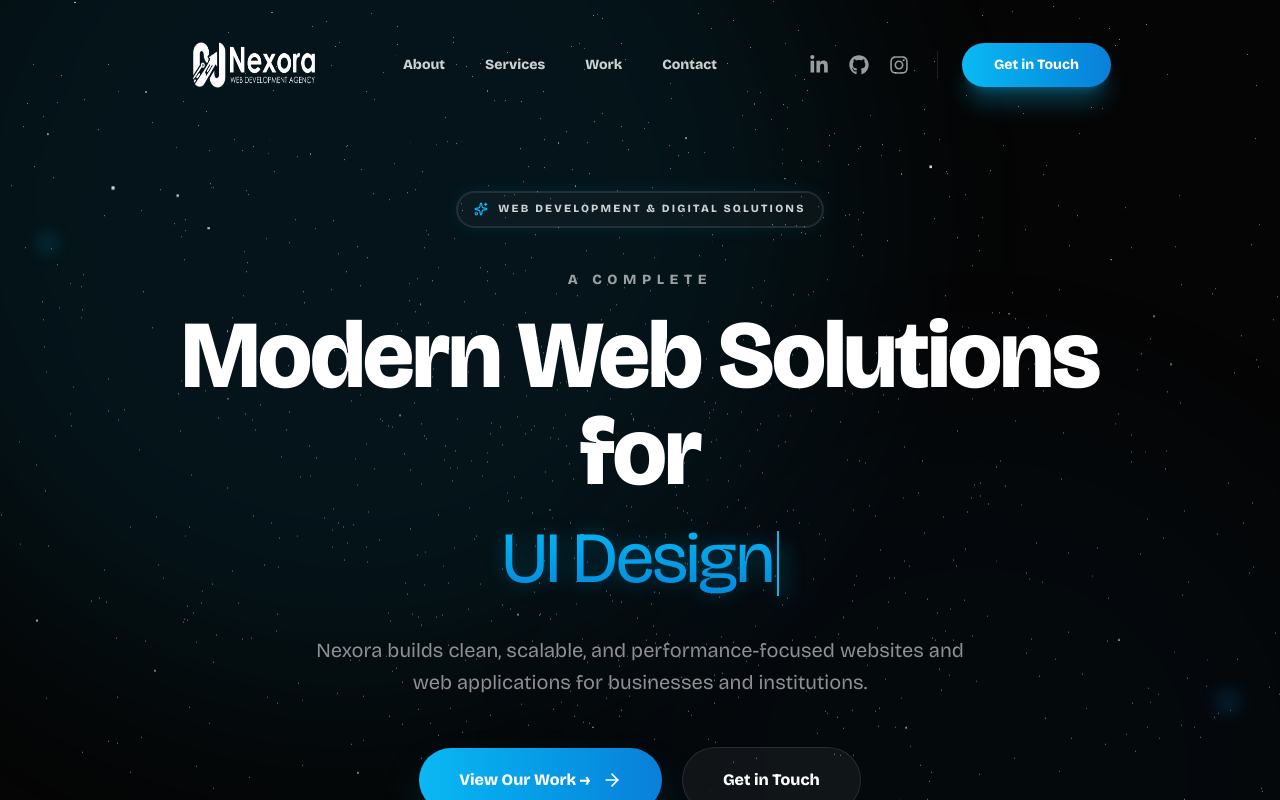
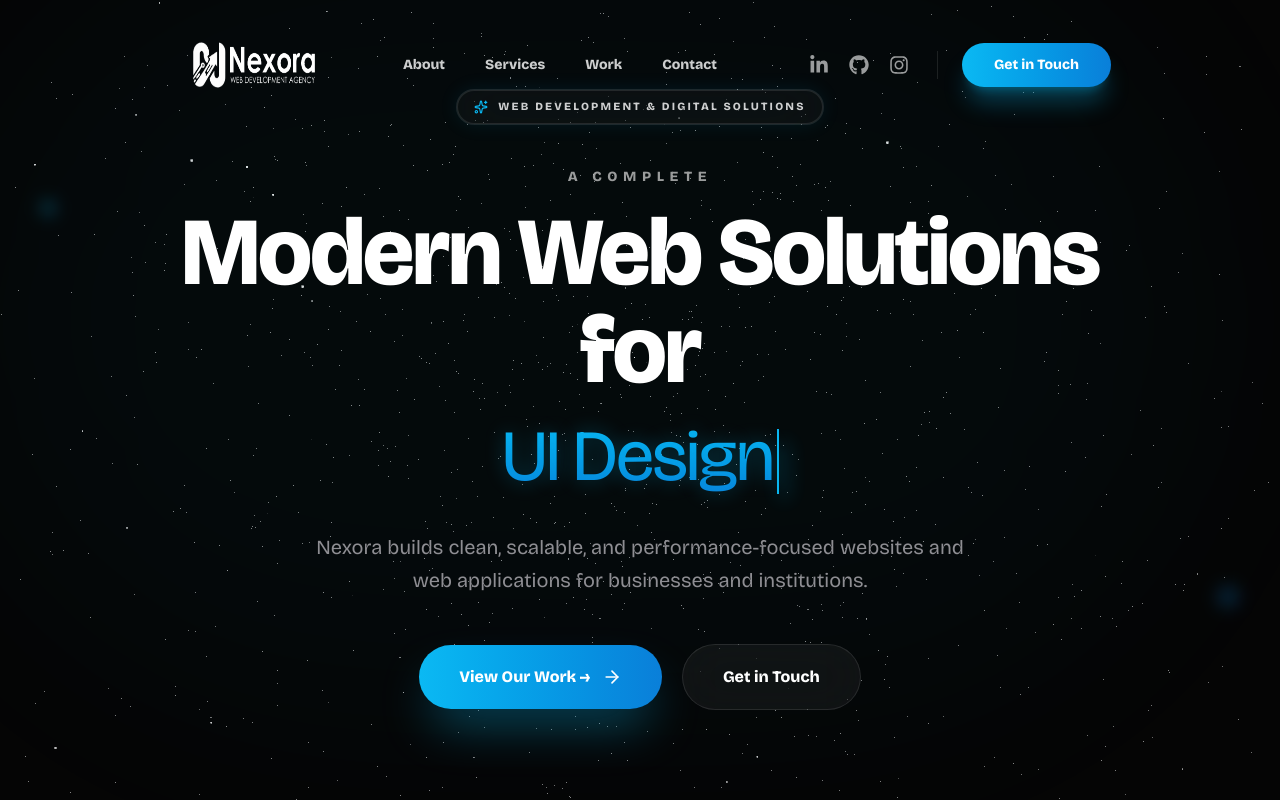
Before and after one commit to navaneethpv/nexora-agency, a Next.js app: page / in a window 1280 px wide. Shown: the top 800 px of the page. Built offline with nearby package versions, Linux system fonts and the light colour scheme.

Commit message:
feat: Add `useMagnetic` hook and enhance page animations by integrating `ScrollReveal` with new direction, distance, and delay props.

```diff
--- a/src/app/about/page.tsx
+++ b/src/app/about/page.tsx
@@ -58,7 +58,7 @@ export default function AboutPage() {
             <section className="py-16 md:py-24 relative">
                 <div className="section-container">
                     <div className="grid grid-cols-1 lg:grid-cols-2 gap-10 lg:gap-16 items-center">
-                        <ScrollReveal>
+                        <ScrollReveal direction="left" distance={60}>
                             <div className="space-y-6 text-center lg:text-left">
                                 <div className="inline-flex items-center gap-2 px-3 py-1 rounded-full bg-white/5 border border-white/10 text-xs font-bold uppercase tracking-widest text-accent">
                                     <Shield size={14} />
@@ -78,7 +78,7 @@ export default function AboutPage() {
                                 </p>
                             </div>
                         </ScrollReveal>
-                        <ScrollReveal>
+                        <ScrollReveal direction="right" distance={60} delay={0.2}>
                             <div className="grid grid-cols-2 gap-4">
                                 {[
                                     { title: "Clear Communication", desc: "Simple explanations and transparent workflows.", accent: "border-l-accent", hover: "group-hover:text-accent" },
--- a/src/app/process/page.tsx
+++ b/src/app/process/page.tsx
@@ -105,7 +105,12 @@ export default function ProcessPage() {
                 <div className="section-container">
                     <div className="grid grid-cols-1 md:grid-cols-2 lg:grid-cols-3 gap-6">
                         {steps.map((item, i) => (
-                            <ScrollReveal key={i} delay={i * 0.1}>
+                            <ScrollReveal
+                                key={i}
+                                delay={i * 0.1}
+                                direction={i % 3 === 0 ? "left" : i % 3 === 1 ? "up" : "right"}
+                                distance={40}
+                            >
                                 <div className="h-full p-8 rounded-3xl glass-card border border-white/5 bg-white/2 hover:bg-white/5 transition-all duration-300 group relative overflow-hidden">
                                     {/* Step Number Background */}
                                     <div className="absolute -right-4 -top-4 text-8xl font-bold text-white/5 select-none pointer-events-none group-hover:text-accent/10 transition-colors">
--- a/src/app/work/page.tsx
+++ b/src/app/work/page.tsx
@@ -34,7 +34,7 @@ export default function WorkListing() {
 
                     <div className="flex flex-col gap-32 md:gap-64">
                         {projects.map((item, i) => (
-                            <ScrollReveal key={item.slug}>
+                            <ScrollReveal key={item.slug} direction={i % 2 === 0 ? "right" : "left"} delay={0.1}>
                                 <div className={`flex flex-col ${i % 2 === 0 ? 'lg:flex-row' : 'lg:flex-row-reverse'} gap-10 md:gap-20 items-center group`}>
                                     {/* Visual Frame */}
                                     <div className="w-full lg:w-[60%] relative">
--- a/src/components/Hero.tsx
+++ b/src/components/Hero.tsx
@@ -1,31 +1,17 @@
 "use client";
 
-import { motion, useScroll, useTransform } from "framer-motion";
 import dynamic from "next/dynamic";
 import { useRef, useState, useEffect } from "react";
 import { ArrowRight, Sparkles } from "lucide-react";
-import { useInView } from "react-intersection-observer";
+import { motion, Variants } from "framer-motion";
+import useMagnetic from "@/hooks/useMagnetic";
+import Link from "next/link";
 
 const HeroBackground3D = dynamic(() => import("./HeroBackground3D"), { ssr: false });
 
 export default function Hero() {
-    const containerRef = useRef<HTMLDivElement>(null);
-    const { scrollYProgress } = useScroll({
-        target: containerRef,
-        offset: ["start start", "end start"],
-    });
-
-    // Intersection Observer to trigger animations when in view
-    // This helps performance by not running animations if they aren't visible (or delaying them slightly on load)
-    const { ref: inViewRef, inView } = useInView({
-        triggerOnce: true, // Only trigger once
-        threshold: 0.1,    // Trigger when 10% is visible
-        initialInView: true // Assume in view initially to avoid flicker, but observer still helps manage timing
-    });
-
-    const opacity = useTransform(scrollYProgress, [0, 0.8], [1, 0]);
-    const scale = useTransform(scrollYProgress, [0, 0.8], [1, 0.95]);
-    const y = useTransform(scrollYProgress, [0, 0.8], [0, 50]);
+    const magneticBtn1 = useMagnetic();
+    const magneticBtn2 = useMagnetic();
 
     // Typing Animation Logic
     const words = ["Web Development", "UI Design", "Visual Design"];
@@ -46,7 +32,7 @@ export default function Hero() {
             }
 
             if (!isDeleting && currentText === currentWord) {
-                setTimeout(() => setIsDeleting(true), 1500); // Pause at end
+                setTimeout(() => setIsDeleting(true), 1500);
             } else if (isDeleting && currentText === "") {
                 setIsDeleting(false);
                 setCurrentWordIndex((prev) => (prev + 1) % words.length);
@@ -55,77 +41,68 @@ export default function Hero() {
 
         const timer = setTimeout(handleTyping, typingSpeed);
         return () => clearTimeout(timer);
-    }, [currentText, isDeleting, currentWordIndex]);
+    }, [currentText, isDeleting, currentWordIndex, words, typingSpeed]);
 
-    const containerVariants: any = {
+    const containerVariants: Variants = {
         hidden: { opacity: 0 },
         visible: {
             opacity: 1,
             transition: {
                 staggerChildren: 0.1,
-                delayChildren: 0.1
-            }
-        }
+                delayChildren: 0.3,
+            },
+        },
     };
 
-    const itemVariants: any = {
-        hidden: { opacity: 0.01, y: 20 },
+    const itemVariants: Variants = {
+        hidden: { y: 20, opacity: 0 },
         visible: {
+            y: 0,
             opacity: 1,
-            y: 0,
             transition: {
-                duration: 0.5,
-                ease: "easeOut"
-            }
-        }
+                duration: 0.8,
+                ease: [0.16, 1, 0.3, 1] as any,
+            },
+        },
     };
 
     return (
-        <section
-            ref={containerRef}
-            className="relative pt-24 pb-12 md:pt-48 md:pb-32 flex flex-col items-center text-center px-6 overflow-hidden"
-        >
+        <section className="relative h-screen min-h-[800px] flex flex-col items-center justify-center text-center px-6 overflow-hidden">
             <HeroBackground3D />
-            {/* Background Glows & Orbs */}
-            <motion.div
-                style={{ opacity, scale, y }}
-                className="absolute inset-0 -z-10 overflow-hidden pointer-events-none"
-            >
-                <div
-                    className="absolute top-[-20%] left-[-10%] w-screen md:w-[70vw] h-[100vw] md:h-[70vw] bg-accent/15 blur-[60px] md:blur-[100px] rounded-full opacity-60 animate-float-slow"
-                />
-                <div
-                    className="absolute bottom-[-20%] right-[-10%] w-[90vw] md:w-[60vw] h-[90vw] md:h-[60vw] bg-accent-secondary/10 blur-[60px] md:blur-[100px] rounded-full opacity-40 animate-float-slower"
-                />
-            </motion.div>
 
+            {/* Background Glows */}
+            <div className="absolute inset-0 -z-10 overflow-hidden pointer-events-none">
+                <div className="absolute top-[-10%] left-[-5%] w-full h-full bg-accent/5 blur-[120px] rounded-full opacity-60" />
+            </div>
 
             <motion.div
-                ref={inViewRef}
                 variants={containerVariants}
                 initial="hidden"
-                animate={inView ? "visible" : "hidden"}
-                style={{ opacity, scale, y }}
-                className="relative z-10 flex flex-col items-center"
+                animate="visible"
+                className="relative z-10 flex flex-col items-center max-w-5xl mx-auto"
             >
                 <motion.div
                     variants={itemVariants}
-                    className="inline-flex items-center gap-2.5 rounded-full border border-white/10 bg-white/3 px-4 py-2 text-[10px] md:text-[11px] font-bold text-white/80 mb-6 md:mb-10 backdrop-blur-xl ring-1 ring-white/10 shadow-[0_0_20px_rgba(11,185,243,0.1)] group hover:border-accent/30 transition-colors duration-500"
+                    className="hero-label inline-flex items-center gap-2.5 rounded-full border border-white/10 bg-white/3 px-4 py-2 text-[10px] md:text-[11px] font-bold text-white/80 mb-6 md:mb-10 backdrop-blur-xl ring-1 ring-white/10 shadow-[0_0_20px_rgba(11,185,243,0.1)] hover:border-accent/30 transition-colors duration-500"
                 >
                     <Sparkles className="w-3.5 h-3.5 text-accent" />
                     <span className="uppercase tracking-[0.2em]">WEB DEVELOPMENT & DIGITAL SOLUTIONS</span>
                 </motion.div>
 
-                <motion.div
-                    variants={itemVariants}
-                    className="mb-2 md:mb-4"
-                >
+                <motion.div variants={itemVariants} className="mb-2 md:mb-4">
                     <span className="text-[13px] md:text-[14px] font-black tracking-[0.4em] text-white/60 uppercase">A COMPLETE</span>
                 </motion.div>
 
                 <motion.h1
-                    variants={itemVariants}
-                    className="max-w-5xl text-4xl sm:text-6xl md:text-7xl lg:text-8xl font-bold tracking-tight mb-4 md:mb-8 leading-[1.1] md:leading-[1.02]"
+                    variants={{
+                        hidden: { y: 40, opacity: 0 },
+                        visible: {
+                            y: 0,
+                            opacity: 1,
+                            transition: { duration: 1, ease: [0.16, 1, 0.3, 1] as any }
+                        }
+                    }}
+                    className="text-4xl sm:text-6xl md:text-7xl lg:text-8xl font-bold tracking-tight mb-4 md:mb-8 leading-[1.1] md:leading-[1.02]"
                 >
                     Modern Web Solutions for <br />
                     <span className="font-medium text-glow bg-clip-text text-transparent bg-linear-to-b from-accent to-accent-secondary min-h-[1.1em] inline-block text-3xl sm:text-5xl md:text-6xl lg:text-7xl">
@@ -145,15 +122,21 @@ export default function Hero() {
                     variants={itemVariants}
                     className="flex flex-col sm:flex-row gap-4 md:gap-5 justify-center items-center w-full sm:w-auto px-4 sm:px-0"
                 >
+                    <div ref={magneticBtn1} className="w-full sm:w-auto">
                         <button className="w-full sm:w-auto group relative text-white px-8 md:px-10 py-4 md:py-5 rounded-full text-sm md:text-base font-bold hover:brightness-110 transition-all shadow-2xl shadow-accent/40 active:scale-95 flex items-center justify-center gap-3 overflow-hidden bg-linear-to-r from-accent to-accent-secondary">
                             <div className="absolute inset-0 bg-white/10 translate-y-full group-hover:translate-y-0 transition-transform duration-300" />
                             <span className="relative">View Our Work →</span>
                             <ArrowRight className="w-4 h-4 md:w-5 md:h-5 relative group-hover:translate-x-1 transition-transform duration-300" />
                         </button>
+                    </div>
+                    <div ref={magneticBtn2} className="w-full sm:w-auto">
+                        <Link href="/contact" className="w-full sm:w-auto">
                             <button className="w-full sm:w-auto group relative bg-white/5 border border-white/10 text-white px-8 md:px-10 py-4 md:py-5 rounded-full text-sm md:text-base font-bold hover:bg-white/10 transition-all backdrop-blur-xl active:scale-95">
                                 <div className="absolute inset-0 bg-white/5 opacity-0 group-hover:opacity-100 transition-opacity rounded-full shadow-[0_0_20px_rgba(255,255,255,0.05)]" />
                                 <span className="relative">Get in Touch</span>
                             </button>
+                        </Link>
+                    </div>
                 </motion.div>
             </motion.div>
 
--- a/src/components/Navbar.tsx
+++ b/src/components/Navbar.tsx
@@ -6,8 +6,10 @@ import { useState, useEffect } from "react";
 import { motion, AnimatePresence } from "framer-motion";
 import { AnimatedSocialIcon } from "./AnimatedSocialIcon";
 import { Menu, X } from "lucide-react";
+import useMagnetic from "@/hooks/useMagnetic";
 
 export default function Navbar() {
+    const magneticBtn = useMagnetic();
     const [scrolled, setScrolled] = useState(false);
     const [isMobileMenuOpen, setIsMobileMenuOpen] = useState(false);
 
@@ -103,9 +105,11 @@ export default function Navbar() {
                             <AnimatedSocialIcon type="instagram" href="https://www.instagram.com/nexoraweb.tech/" target="_blank" size={20} />
                         </div>
                         <Link href="/contact" className="hidden md:block">
-                            <button className="bg-accent text-white px-4 lg:px-8 py-2 lg:py-3 rounded-full text-[10px] lg:text-sm font-bold hover:brightness-110 transition-all shadow-xl shadow-accent/30 active:scale-95 whitespace-nowrap bg-linear-to-r from-accent to-accent-secondary">
-                                Get in Touch
-                            </button>
+                            <div ref={magneticBtn}>
+                                <button className="bg-accent text-white px-4 lg:px-8 py-2 lg:py-3 rounded-full text-[10px] lg:text-sm font-bold hover:brightness-110 transition-all shadow-xl shadow-accent/30 active:scale-95 whitespace-nowrap bg-linear-to-r from-accent to-accent-secondary">
+                                    Get in Touch
+                                </button>
+                            </div>
                         </Link>
 
                         {/* Mobile Menu Toggle */}
--- a/src/components/ScrollReveal.tsx
+++ b/src/components/ScrollReveal.tsx
@@ -1,42 +1,60 @@
 "use client";
 
-import { motion } from "framer-motion";
+import { motion, useReducedMotion } from "framer-motion";
+import { ReactNode } from "react";
+
+interface ScrollRevealProps {
+    children: ReactNode;
+    direction?: "up" | "down" | "left" | "right" | "none";
+    delay?: number;
+    duration?: number;
+    distance?: number;
+    className?: string;
+    once?: boolean;
+}
 
 export default function ScrollReveal({
     children,
     direction = "up",
-    delay = 0
-}: {
-    children: React.ReactNode;
-    direction?: "up" | "down" | "left" | "right";
-    delay?: number;
-}) {
-    const directions = {
-        up: { y: 60 },
-        down: { y: -60 },
-        left: { x: 60 },
-        right: { x: -60 },
+    delay = 0,
+    duration = 0.8,
+    distance = 40,
+    className = "",
+    once = true,
+}: ScrollRevealProps) {
+    const shouldReduceMotion = useReducedMotion();
+
+    if (shouldReduceMotion) {
+        return <div className={className}>{children}</div>;
+    }
+
+    const variants = {
+        hidden: {
+            opacity: 0,
+            x: direction === "left" ? distance : direction === "right" ? -distance : 0,
+            y: direction === "up" ? distance : direction === "down" ? -distance : 0,
+            scale: 0.98,
+        },
+        visible: {
+            opacity: 1,
+            x: 0,
+            y: 0,
+            scale: 1,
+            transition: {
+                duration: duration,
+                delay: delay,
+                ease: [0.16, 1, 0.3, 1], // Custom cubic-bezier for a premium "fluid" feel
+            },
+        },
     };
 
     return (
         <motion.div
-            initial={{
-                opacity: 0,
-                ...directions[direction],
-                scale: 0.98
-            }}
-            whileInView={{
-                opacity: 1,
-                x: 0,
-                y: 0,
-                scale: 1
-            }}
-            viewport={{ once: true, margin: "-15%" }}
-            transition={{
-                duration: 0.8,
-                delay,
-                ease: [0.16, 1, 0.3, 1] // Smoother, faster but fluid arrival
-            }}
+            initial="hidden"
+            whileInView="visible"
+            viewport={{ once, margin: "-10% 0px" }}
+            variants={variants}
+            className={className}
         >
             {children}
         </motion.div>
--- /dev/null
+++ b/src/hooks/useMagnetic.ts
@@ -0,0 +1,69 @@
+"use client";
+
+import { useRef, useEffect } from "react";
+import { useMotionValue, useSpring } from "framer-motion";
+
+/**
+ * A hook that adds a "magnetic" effect to an element using Framer Motion.
+ * It's cleaner and more performant than mixing multiple animation libraries.
+ */
+export default function useMagnetic() {
+    const magneticRef = useRef<HTMLDivElement>(null);
+
+    // Initial position
+    const x = useMotionValue(0);
+    const y = useMotionValue(0);
+
+    // Spring configuration for smooth "elastic" feel
+    const springConfig = { stiffness: 150, damping: 15, mass: 0.1 };
+    const springX = useSpring(x, springConfig);
+    const springY = useSpring(y, springConfig);
+
+    useEffect(() => {
+        const element = magneticRef.current;
+        if (!element) return;
+
+        const handleMouseMove = (e: MouseEvent) => {
+            const { clientX, clientY } = e;
+            const { height, width, left, top } = element.getBoundingClientRect();
+
+            // Calculate distance from center
+            const centerX = left + width / 2;
+            const centerY = top + height / 2;
+
+            const deltaX = clientX - centerX;
+            const deltaY = clientY - centerY;
+
+            // Define strength (0.35 = 35% pull towards cursor)
+            const strength = 0.35;
+
+            x.set(deltaX * strength);
+            y.set(deltaY * strength);
+        };
+
+        const handleMouseLeave = () => {
+            x.set(0);
+            y.set(0);
+        };
+
+        // Apply transformations via style
+        const unsubscribeX = springX.on("change", (latest) => {
+            if (element) element.style.transform = `translate3d(${latest}px, ${springY.get()}px, 0)`;
+        });
+        const unsubscribeY = springY.on("change", (latest) => {
+            if (element) element.style.transform = `translate3d(${springX.get()}px, ${latest}px, 0)`;
+        });
+
+        element.addEventListener("mousemove", handleMouseMove);
+        element.addEventListener("mouseleave", handleMouseLeave);
+
+        return () => {
+            element.removeEventListener("mousemove", handleMouseMove);
+            element.removeEventListener("mouseleave", handleMouseLeave);
+            unsubscribeX();
+            unsubscribeY();
+        };
+    }, [x, y, springX, springY]);
+
+    return magneticRef;
+}
```
Also changed, not shown: src/app/page.tsx (+15 -26 lines). Lines whose indentation alone changed are shown as unchanged.
